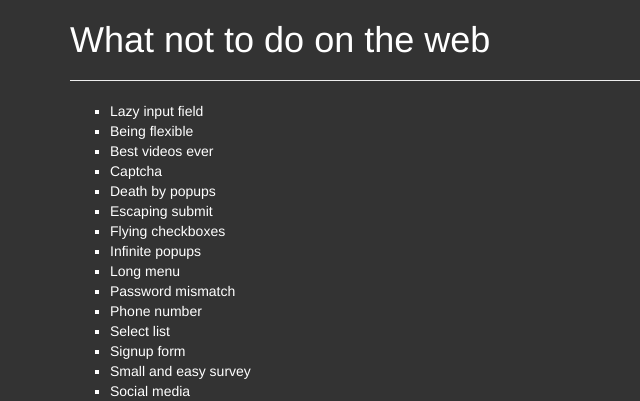
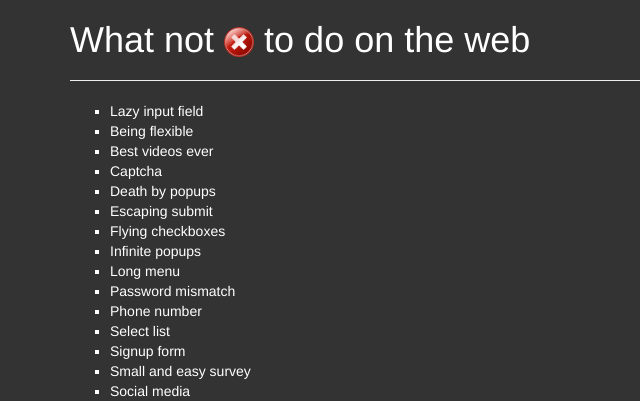
Before and after one commit to cameronandwilding/badweb, a PHP site: page /index.php in a window 1280 px wide. Shown: the top 401 px of the page, without its empty margins (0-640 px from the left). Run offline with PHP 8.4, Linux system fonts and the light colour scheme; some libraries are stand-ins or nearby versions.

Commit message:
Added an icon where it should not be in the header text

```diff
--- a/web/index.php
+++ b/web/index.php
@@ -62,7 +62,7 @@ $page = @$_GET['page'];
 
 <div id="header">
   <div class="container">
-    <h1>What not to do on the web</h1>
+    <h1>What not <img src="examples/assets/X.png" style="width:30px;"> to do on the web</h1>
     <hr/>
     <?php echo $links; ?>
   </div>
```
